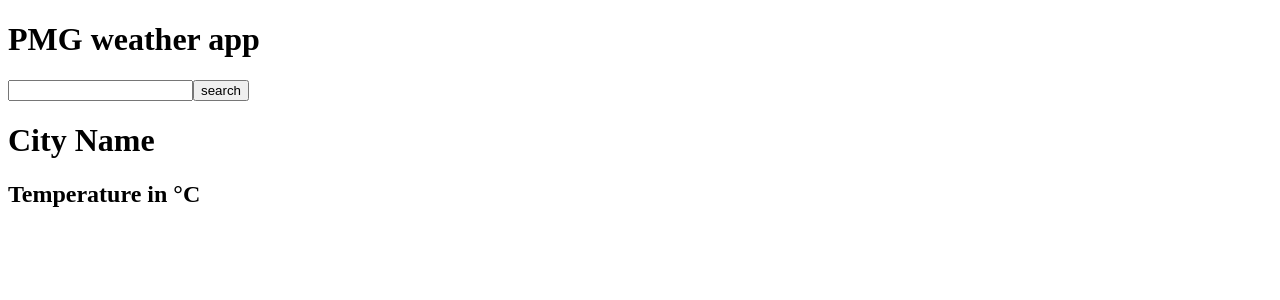
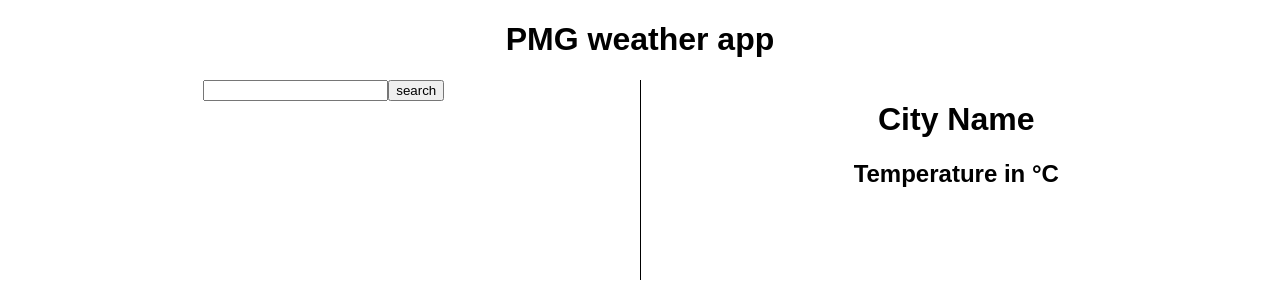
Before and after one commit to oldotcom/pmg-weather-app, a React (Create React App) app: page / in a window 1280 px wide. Shown: the top 300 px of the page. Built offline with nearby package versions, Linux system fonts and the light colour scheme.

Commit message:
add styles

```diff
--- a/src/App.js
+++ b/src/App.js
@@ -1,3 +1,5 @@
+
+import "./styles.css";
 
 export default function App() {
   return (
--- a/src/styles.css
+++ b/src/styles.css
@@ -0,0 +1,18 @@
+.App {
+    font-family: sans-serif;
+    text-align: center;
+  }
+
+  .container {
+    display: flex;
+    min-height: 200px;
+  }
+
+  .left-panel {
+    flex: 1;
+    border-right: 1px solid black;
+  }
+
+  .right-panel {
+    flex: 1;
+  }
```
